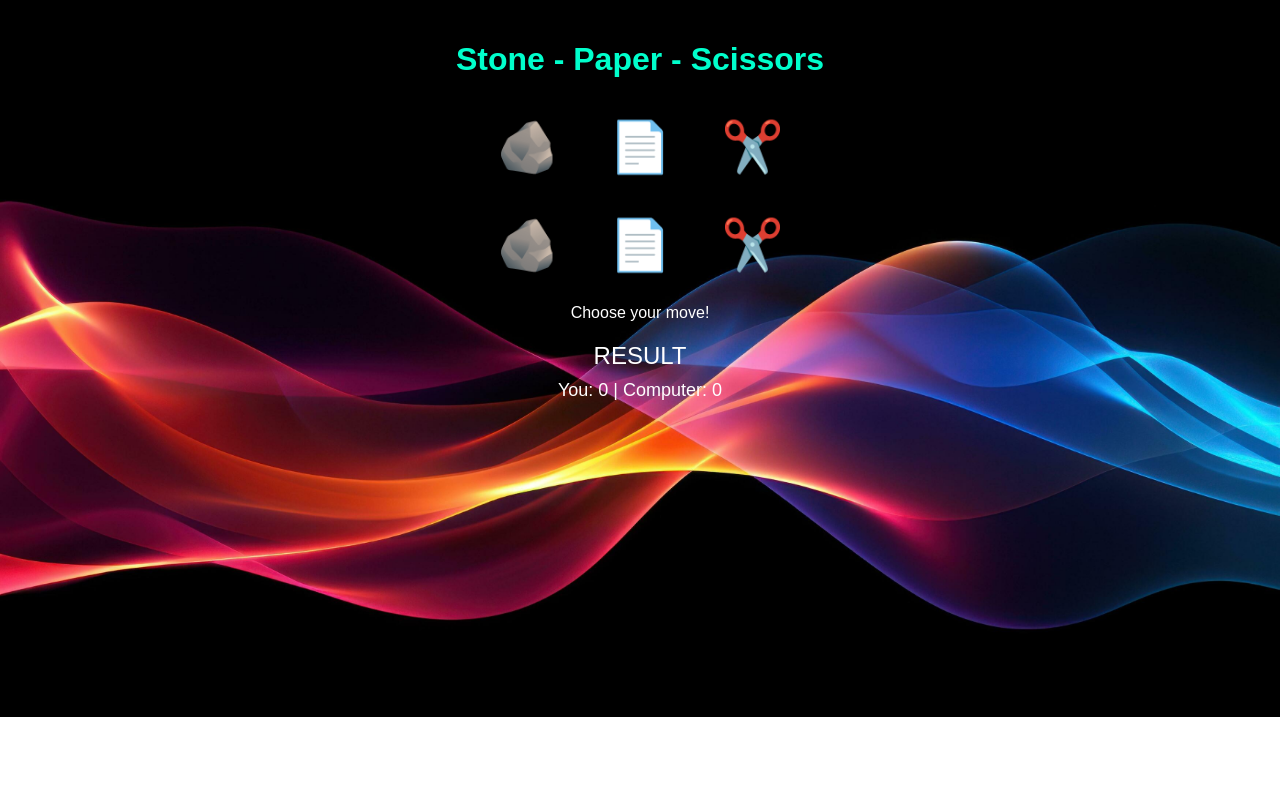
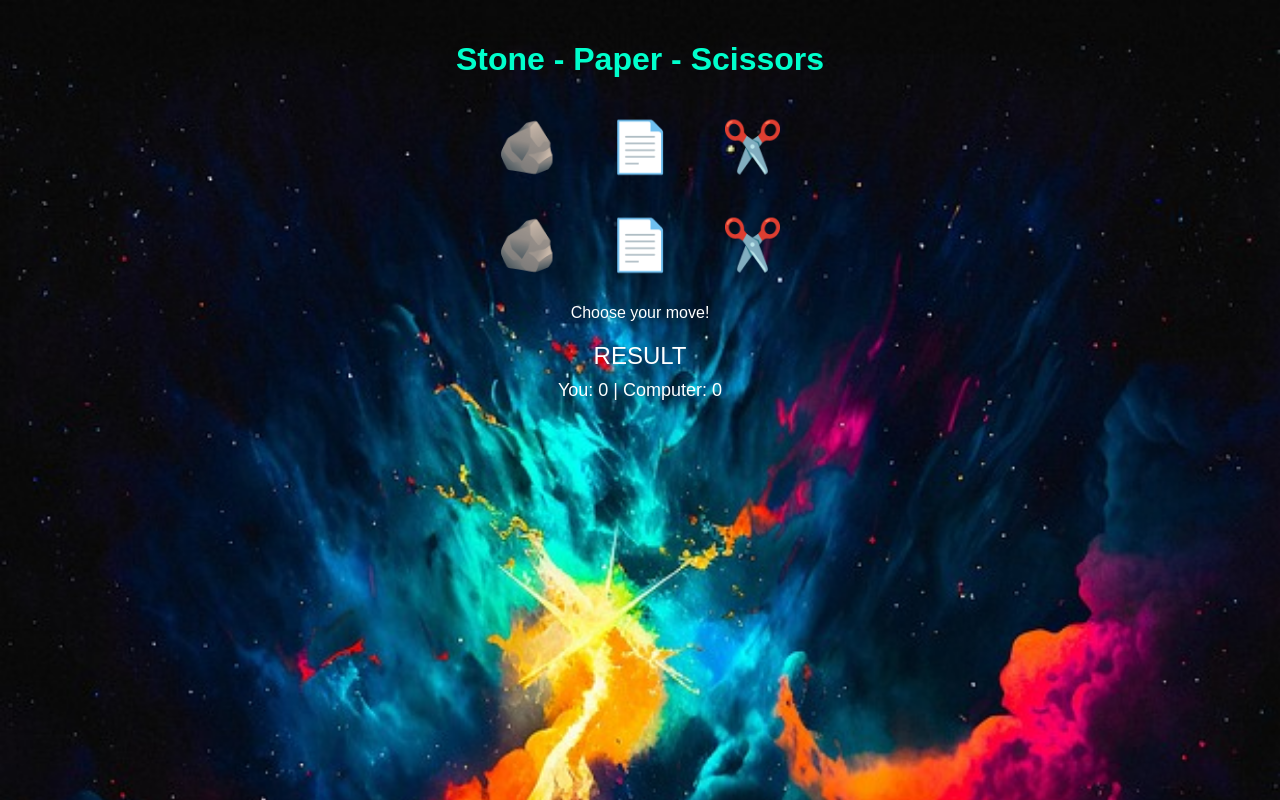
Before and after one commit to fahimch8547/project1, a plain HTML site: page index.html in a window 1280 px wide. Drawn offline with Linux system fonts and the light colour scheme.

Commit message:
Updated  design

```diff
--- a/style.css
+++ b/style.css
@@ -1,5 +1,5 @@
  body {
-  background-image: url(bg.jpg);
+  background-image: url(bgi.jpg);
   background-repeat: no-repeat;background-size: 100%;
 
       font-family: Arial, sans-serif;
```
Also changed, not shown: bg.jpg (deleted), bgi.jpg (added).
